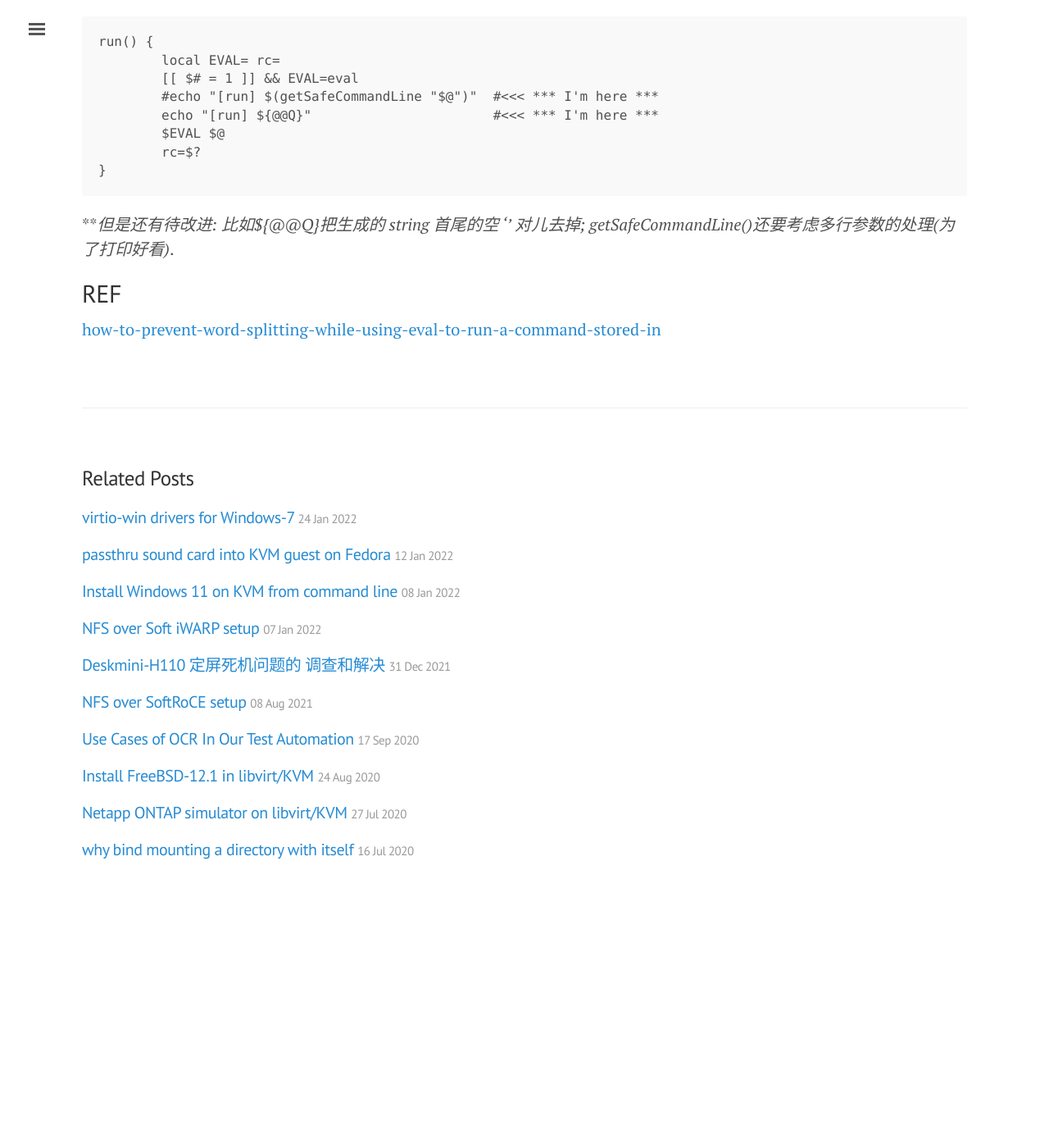
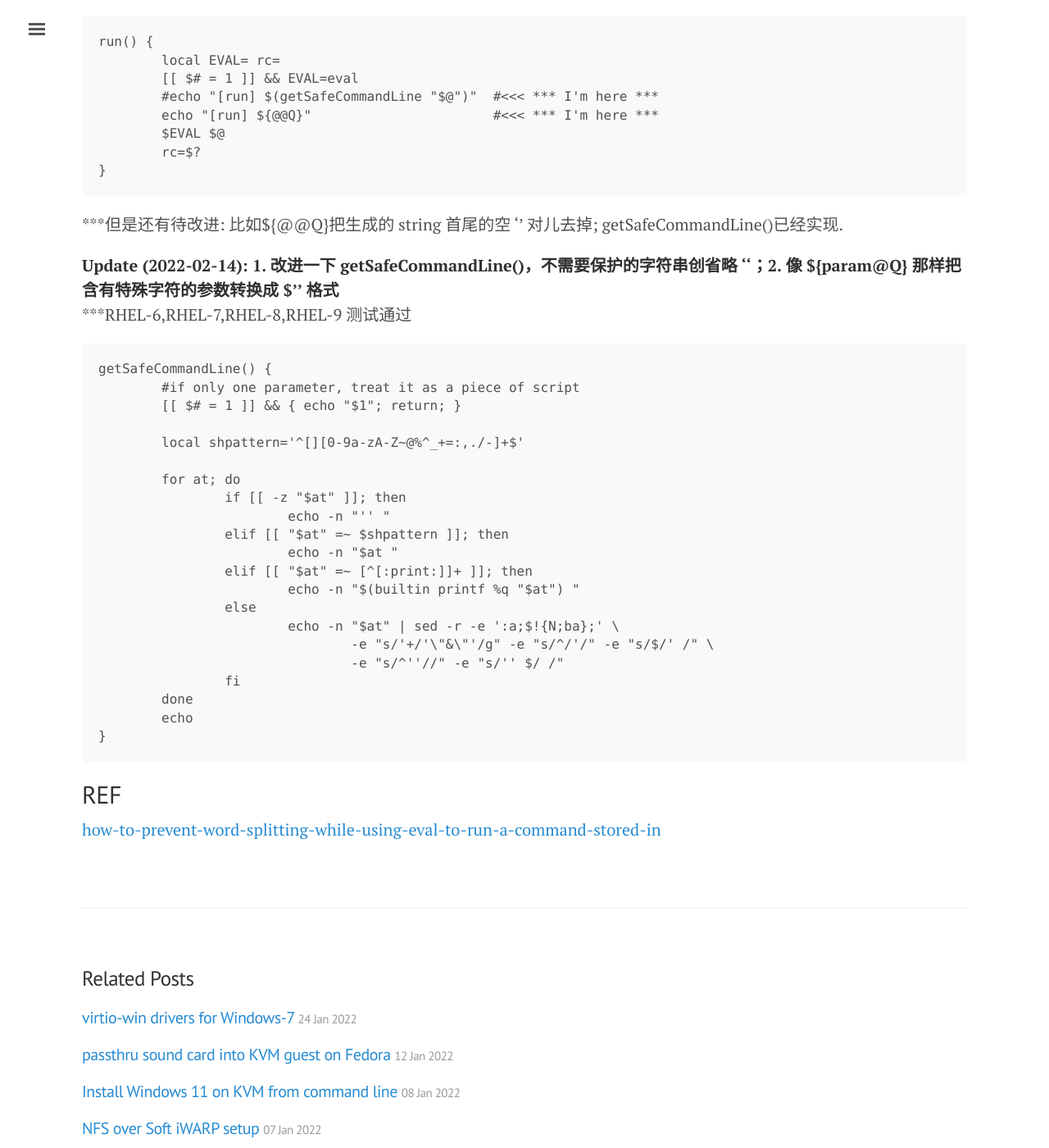
Before and after one commit to tcler/tcler.github.io, a Jekyll site: the page built from _posts/2022-02-07-bash-4.4-new-feature-parameter@operator.md, in a window 1280 px wide and 1400 px high, scrolled down 3611 px. Shown: the whole window at 82% size. Built offline with Jekyll 4.4.1, drawn with Linux system fonts in a browser that asks for light colours; before the commit the page ends 4720 px from its top, so only the background shows below that.

Commit message:
Update 2022-02-07-bash-4.4-new-feature-parameter@operator.md

````diff
--- a/_posts/2022-02-07-bash-4.4-new-feature-parameter@operator.md
+++ b/_posts/2022-02-07-bash-4.4-new-feature-parameter@operator.md
@@ -146,7 +146,33 @@ run() {
         rc=$?
 }
 ```
-\*\**但是还有待改进: 比如${@@Q}把生成的 string 首尾的空 '' 对儿去掉; getSafeCommandLine()还要考虑多行参数的处理(为了打印好看)*.
+\*\**但是还有待改进: 比如${@@Q}把生成的 string 首尾的空 '' 对儿去掉; getSafeCommandLine()已经实现.
+
+**Update (2022-02-14): 1. 改进一下 getSafeCommandLine()，不需要保护的字符串创省略 ''；2. 像 ${param@Q} 那样把 含有特殊字符的参数转换成 $'' 格式**
+\*\**RHEL-6,RHEL-7,RHEL-8,RHEL-9 测试通过
+```
+getSafeCommandLine() {
+        #if only one parameter, treat it as a piece of script
+        [[ $# = 1 ]] && { echo "$1"; return; }
+
+        local shpattern='^[][0-9a-zA-Z~@%^_+=:,./-]+$'
+
+        for at; do
+                if [[ -z "$at" ]]; then
+                        echo -n "'' "
+                elif [[ "$at" =~ $shpattern ]]; then
+                        echo -n "$at "
+                elif [[ "$at" =~ [^[:print:]]+ ]]; then
+                        echo -n "$(builtin printf %q "$at") "
+                else
+                        echo -n "$at" | sed -r -e ':a;$!{N;ba};' \
+                                -e "s/'+/'\"&\"'/g" -e "s/^/'/" -e "s/$/' /" \
+                                -e "s/^''//" -e "s/'' $/ /"
+                fi
+        done
+        echo
+}
+```
 
 ## REF
 [how-to-prevent-word-splitting-while-using-eval-to-run-a-command-stored-in](https://stackoverflow.com/questions/42428777/how-to-prevent-word-splitting-while-using-eval-to-run-a-command-stored-in)
````
